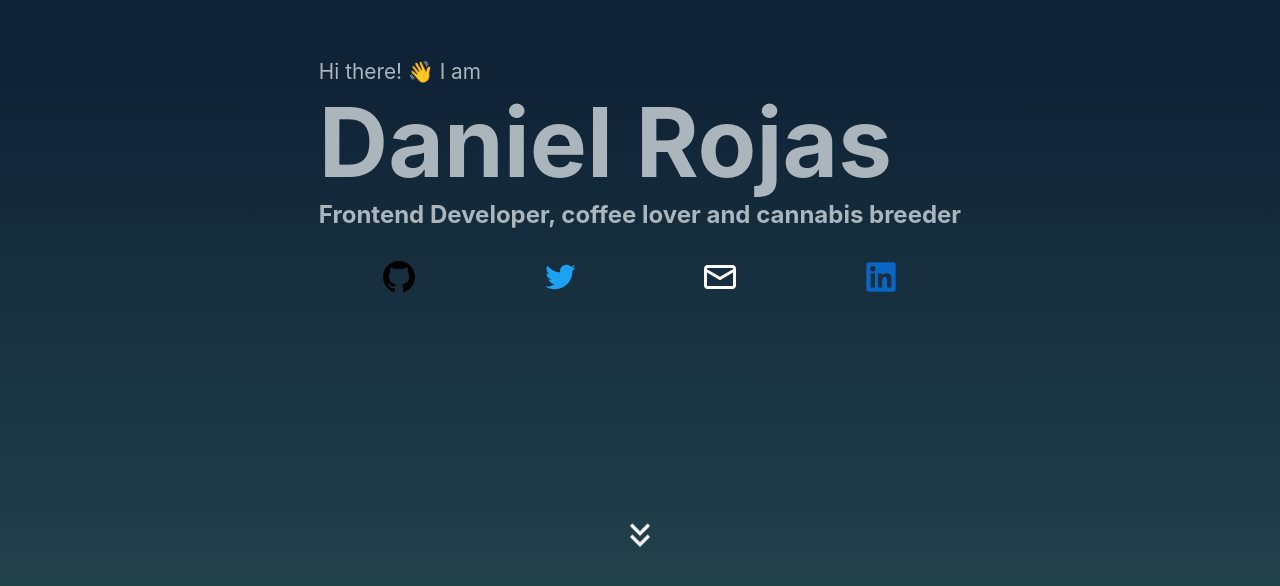
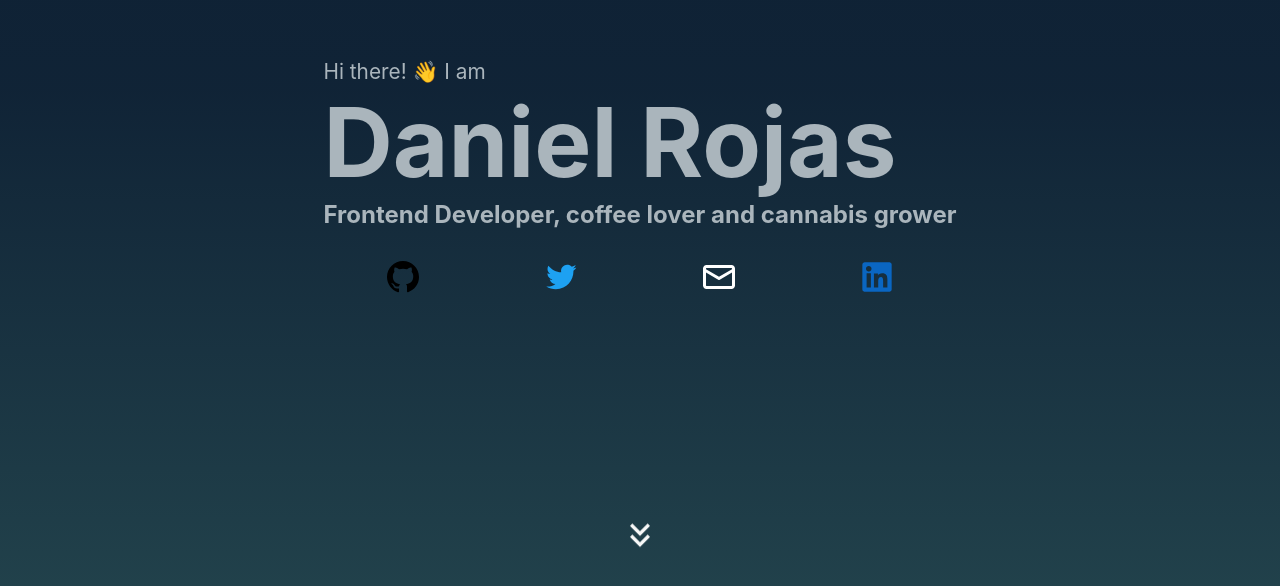
Before and after one commit to cldrojas/portfolio-svelte, a Svelte app: page / in a window 1280 px wide. Shown: the part 214-800 px from the top of the page. Built offline with nearby package versions, Linux system fonts and the light colour scheme.

Commit message:
Update title description on intro page

```diff
--- a/src/pages/intro.svelte
+++ b/src/pages/intro.svelte
@@ -12,7 +12,7 @@
       <header>
         <p>Hi there! 👋 I am</p>
         <h1>Daniel Rojas</h1>
-        <h2>Frontend Developer, coffee lover and cannabis breeder</h2>
+        <h2>Frontend Developer, coffee lover and cannabis grower</h2>
         <ul class="links">
           <li>
             <a
```
